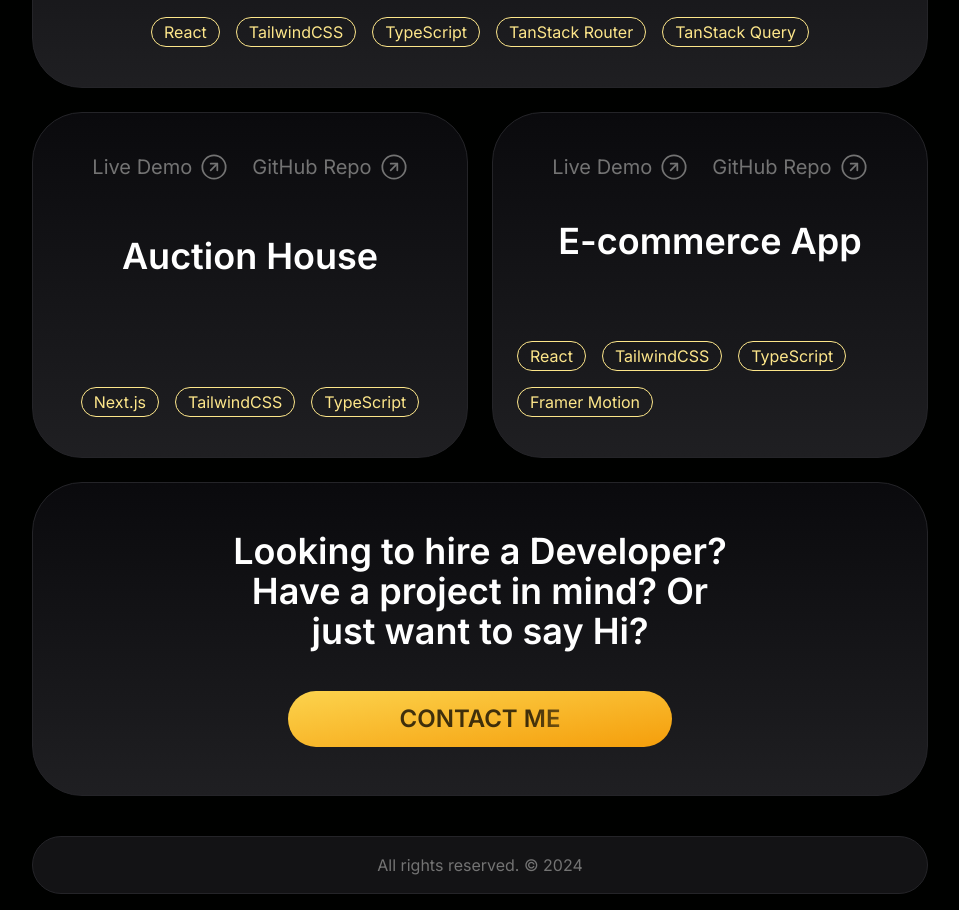
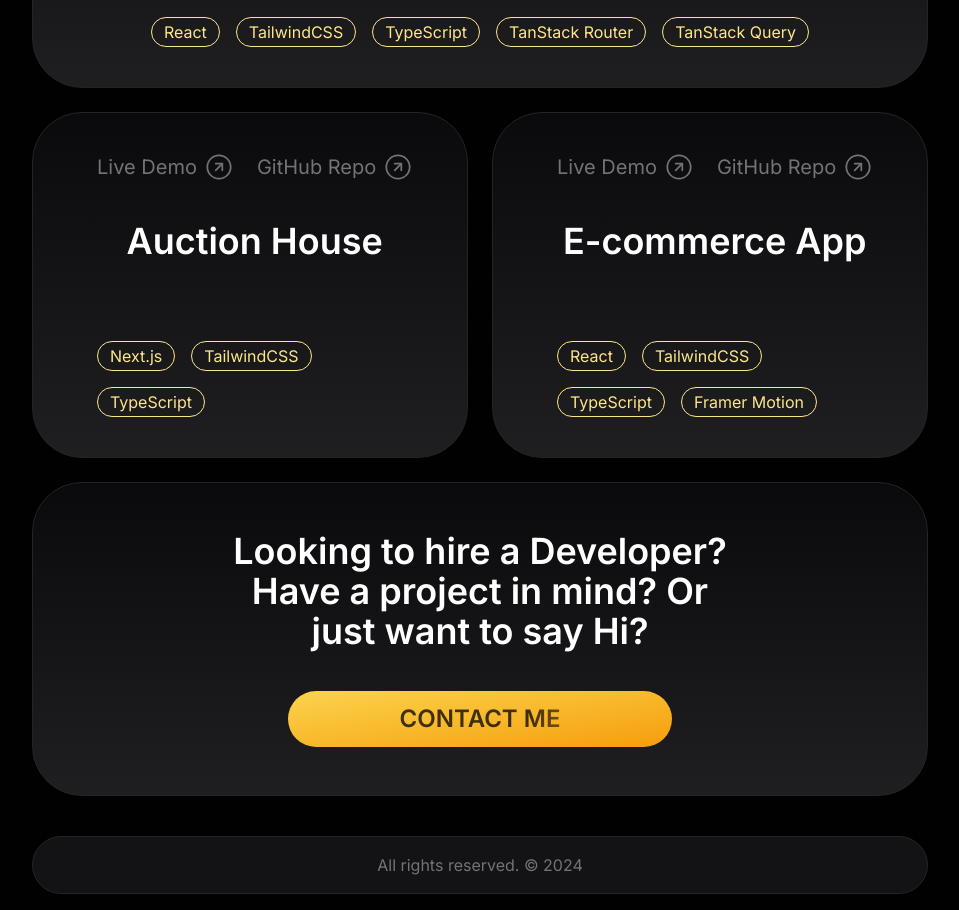
Before and after one commit to msiksnis/portfolio25-legendary-fiesta, a Next.js app: page / in a window 1280 px wide. Shown: the part 1303-2213 px from the top of the page, without its empty margins (160-1119 px from the left). Built offline with nearby package versions, Linux system fonts and the light colour scheme; what tailwindcss-motion would draw is missing.

Commit message:
fixed one hidration error

```diff
--- a/src/components/contact/ContactSection.tsx
+++ b/src/components/contact/ContactSection.tsx
@@ -19,7 +19,7 @@ export default function ContactSection() {
       id="contact"
       className="w-full rounded-4xl border bg-gradient-to-t from-[#1f1f22] to-[#0A0A0D]"
     >
-      <MagicCard className="h-full w-full items-center justify-center rounded-4xl px-4 md:px-16">
+      <MagicCard className="px-4w-full h-full w-full items-center justify-center rounded-4xl md:px-16">
         <div className="mx-auto flex flex-col justify-center space-y-10 py-6 sm:py-12">
           <div className="w-fit text-pretty text-center text-2xl font-semibold text-white sm:text-3xl md:text-4xl">
             Looking to hire a Developer? <br />
--- a/src/components/portfolio/ProjectCard.tsx
+++ b/src/components/portfolio/ProjectCard.tsx
@@ -1,6 +1,6 @@
 "use client";
 
-import { cn, useScreenSizes } from "@/lib/utils";
+import { cn } from "@/lib/utils";
 import { useRouter } from "next/navigation";
 import ProjectLinkButton from "../ProjectLinkButton";
 import { MagicCard } from "../ui/magic-card";
@@ -26,8 +26,6 @@ export default function ProjectCard({
 }: ProjectCardProps) {
   const router = useRouter();
 
-  const { isMobile } = useScreenSizes();
-
   return (
     <button
       id="portfolio"
@@ -35,13 +33,7 @@ export default function ProjectCard({
       onClick={() => router.push(projectLink)}
       className="group/card relative flex h-full min-h-56 w-full flex-col rounded-4xl border bg-gradient-to-t from-[#1f1f22] to-[#0A0A0D]"
     >
-      <MagicCard
-        className={cn(
-          "rounded-4xl px-16 py-10",
-          { "px-6": isMobile },
-          className,
-        )}
-      >
+      <MagicCard className={cn("rounded-4xl px-6 py-10 sm:px-16", className)}>
         <div className="flex h-full flex-col justify-between space-y-10">
           <div className="flex justify-center gap-6">
             <ProjectLinkButton
```
